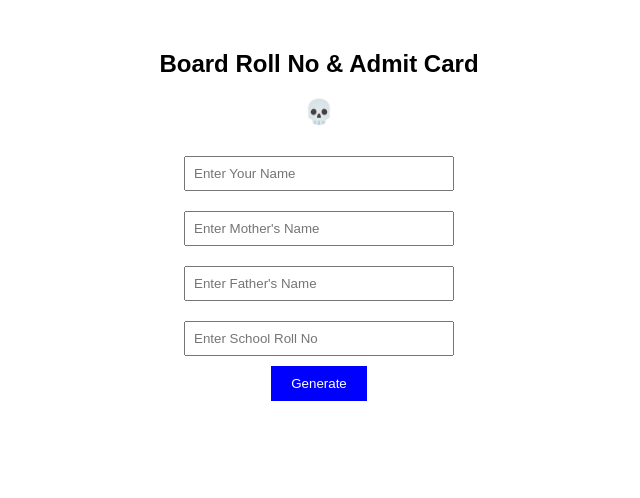
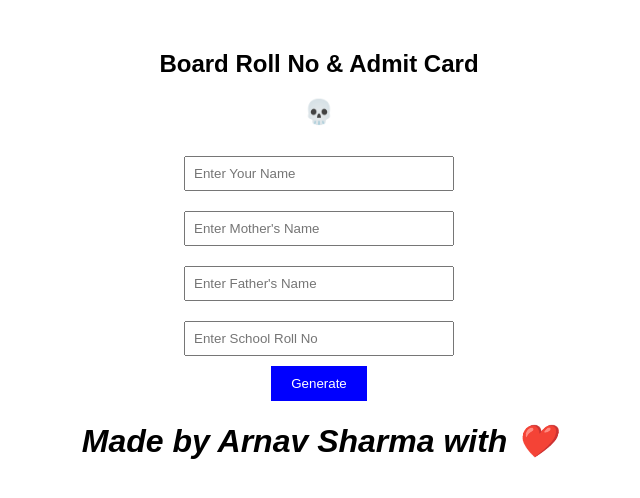
Before and after one commit to HelperXofficial/Boardexamice, a plain HTML site: page index.html in a window 1280 px wide. Shown: the whole page, without its empty margins (321-961 px from the left). Drawn offline with Linux system fonts and the light colour scheme.

Commit message:
Update index.html

```diff
--- a/index.html
+++ b/index.html
@@ -24,6 +24,7 @@
 
     <button onclick="generateDetails()">Generate</button>
 
+    <i><h1>Made by Arnav Sharma with ❤️</h1></i>
     <div class="output">
         <p id="boardRollNo"></p>
         <p id="id"></p>
```
